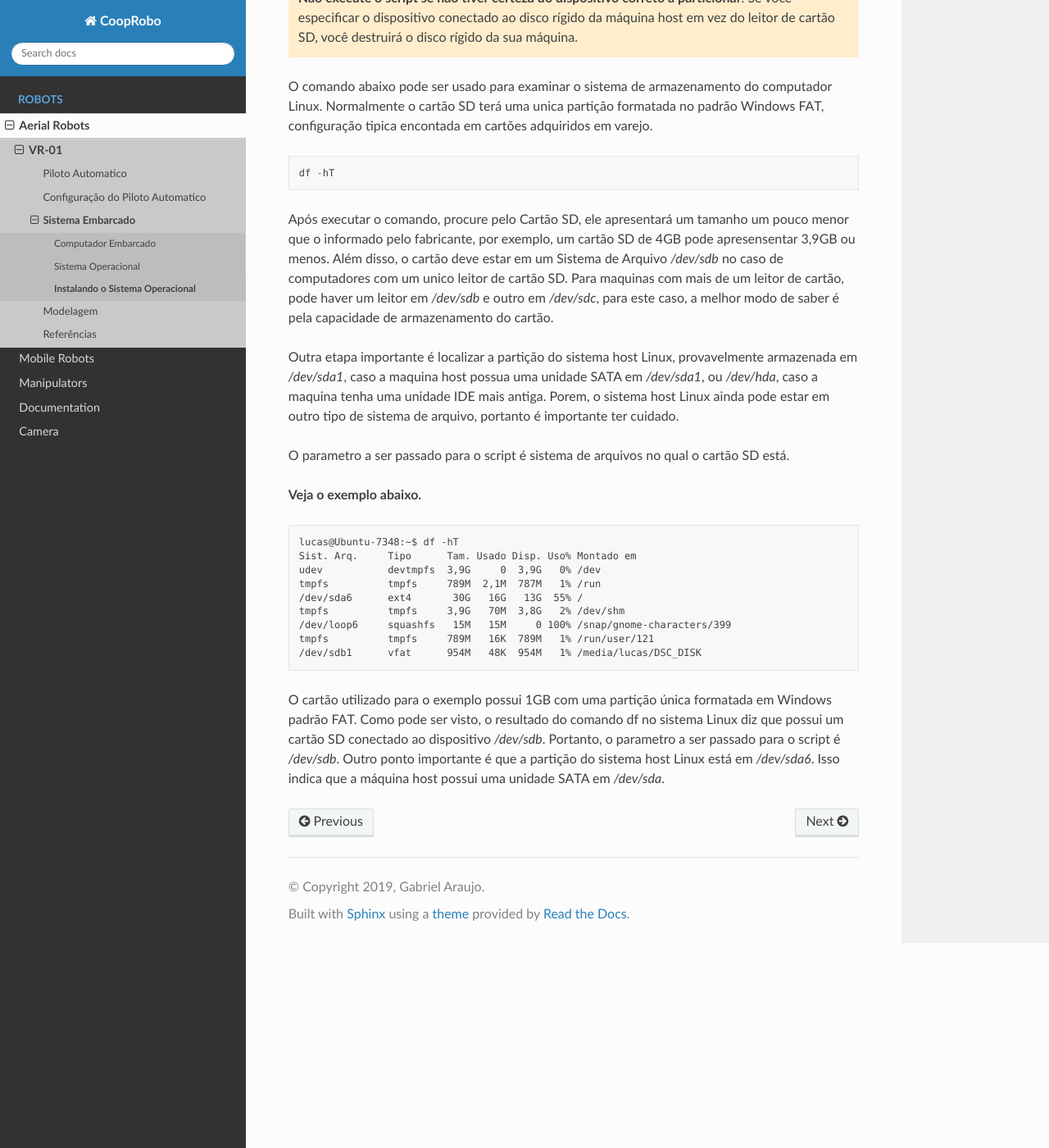
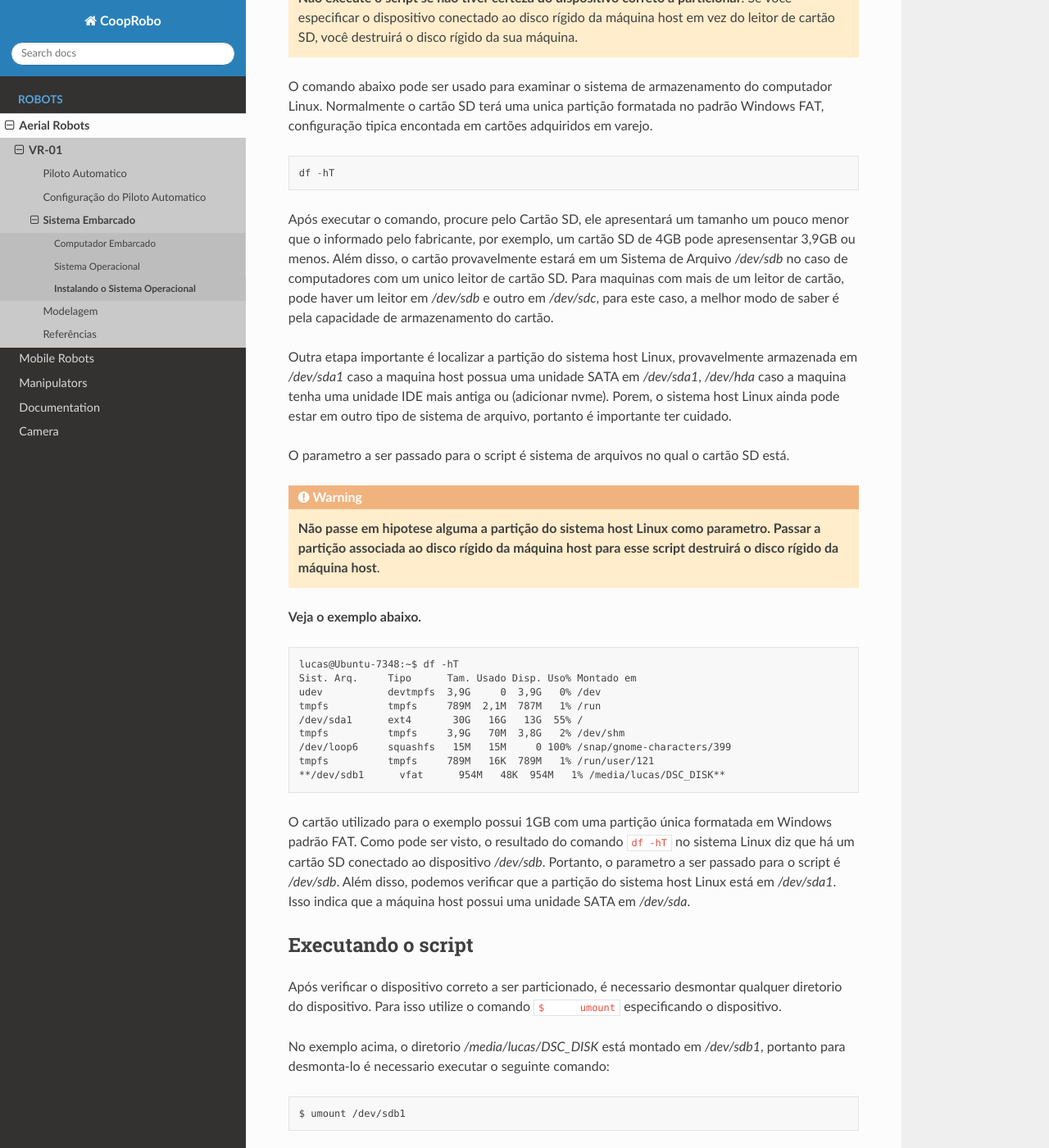
Before and after one commit to aerolab-unb/Aerial-pt, a Sphinx documentation site: the page built from docs/source/aerial/vr01/embedded_system/SD_card.rst, in a window 1280 px wide and 1400 px high, scrolled down 1558 px. Shown: the whole window at 82% size. Built offline with Sphinx 7.4.7 and the Read the Docs theme 2.0.0, drawn with Linux system fonts in a browser that asks for light colours; pages that are not in the unit, such as notebooks, are missing from menus; some of the changed text lies outside the part shown.

Commit message:
cartão SD

```diff
--- a/docs/source/aerial/vr01/embedded_system/SD_card.rst
+++ b/docs/source/aerial/vr01/embedded_system/SD_card.rst
@@ -75,11 +75,16 @@ O comando abaixo pode ser usado para examinar o sistema de armazenamento do comp
 	df -hT
 
 Após executar o comando, procure pelo Cartão SD, ele apresentará um tamanho um pouco menor que o informado pelo fabricante, por exemplo, um cartão SD de 4GB pode apresensentar 3,9GB ou menos.
-Além disso, o cartão deve estar em um Sistema de Arquivo */dev/sdb* no caso de computadores com um unico leitor de cartão SD. Para maquinas com mais de um leitor de cartão, pode haver um leitor em */dev/sdb* e outro em */dev/sdc*, para este caso,  a melhor modo de saber é pela capacidade de armazenamento do cartão.
+Além disso, o cartão provavelmente estará em um Sistema de Arquivo */dev/sdb* no caso de computadores com um unico leitor de cartão SD. Para maquinas com mais de um leitor de cartão, pode haver um leitor em */dev/sdb* e outro em */dev/sdc*, para este caso, a melhor modo de saber é pela capacidade de armazenamento do cartão.
 
-Outra etapa importante é localizar a partição do sistema host Linux, provavelmente armazenada em */dev/sda1*, caso a maquina host possua uma unidade SATA em */dev/sda1*, ou */dev/hda*, caso a maquina tenha uma unidade IDE mais antiga. Porem, o sistema host Linux ainda pode estar em outro tipo de sistema de arquivo, portanto é importante ter cuidado.
+Outra etapa importante é localizar a partição do sistema host Linux, provavelmente armazenada em */dev/sda1* caso a maquina host possua uma unidade SATA em */dev/sda1*, */dev/hda* caso a maquina tenha uma unidade IDE mais antiga ou (adicionar nvme). Porem, o sistema host Linux ainda pode estar em outro tipo de sistema de arquivo, portanto é importante ter cuidado.
+
+.. adicionar nvme tambem
 
 O parametro a ser passado para o script é sistema de arquivos no qual o cartão SD está.
+
+.. Warning::
+   **Não passe em hipotese alguma a partição do sistema host Linux como parametro. Passar a partição associada ao disco rígido da máquina host para esse script destruirá o disco rígido da máquina host**.
 
 **Veja o exemplo abaixo.**
 
@@ -89,10 +94,33 @@ O parametro a ser passado para o script é sistema de arquivos no qual o cartão
 	Sist. Arq.     Tipo      Tam. Usado Disp. Uso% Montado em
 	udev           devtmpfs  3,9G     0  3,9G   0% /dev
 	tmpfs          tmpfs     789M  2,1M  787M   1% /run
-	/dev/sda6      ext4       30G   16G   13G  55% /
+	/dev/sda1      ext4       30G   16G   13G  55% /
 	tmpfs          tmpfs     3,9G   70M  3,8G   2% /dev/shm
 	/dev/loop6     squashfs   15M   15M     0 100% /snap/gnome-characters/399
 	tmpfs          tmpfs     789M   16K  789M   1% /run/user/121
-	/dev/sdb1      vfat      954M   48K  954M   1% /media/lucas/DSC_DISK
+	**/dev/sdb1      vfat      954M   48K  954M   1% /media/lucas/DSC_DISK**
 
-O cartão utilizado para o exemplo possui 1GB com uma partição única formatada em Windows padrão FAT. Como pode ser visto, o resultado do comando df no sistema Linux diz que possui um cartão SD conectado ao dispositivo */dev/sdb*. Portanto, o parametro a ser passado para o script é */dev/sdb*. Outro ponto importante é que a partição do sistema host Linux está em */dev/sda6*. Isso indica que a máquina host possui uma unidade SATA em */dev/sda*.
+O cartão utilizado para o exemplo possui 1GB com uma partição única formatada em Windows padrão FAT. Como pode ser visto, o resultado do comando ``df -hT`` no sistema Linux diz que há um cartão SD conectado ao dispositivo */dev/sdb*. Portanto, o parametro a ser passado para o script é */dev/sdb*. Além disso, podemos verificar que a partição do sistema host Linux está em */dev/sda1*. Isso indica que a máquina host possui uma unidade SATA em */dev/sda*.
+
+
+Executando o script
+~~~~~~~~~~~~~~~~~~~
+
+Após verificar o dispositivo correto a ser particionado, é necessario desmontar qualquer diretorio do dispositivo. Para isso utilize o comando ``$	umount`` especificando o dispositivo.
+
+No exemplo acima, o diretorio */media/lucas/DSC_DISK* está montado em */dev/sdb1*, portanto para desmonta-lo é necessario executar o seguinte comando:
+
+::
+
+	$ umount /dev/sdb1
+
+O script deve ser executado com permissão de super usuario especificando o leitor de cartão SD. No ubuntu, isso é feito acrescentando ``sudo`` antes do comando. No caso do exemplo apresentado, o comando a ser realizado é:
+
+::
+
+	$ sudo ./mk2PartSDCard /dev/sdb
+
+
+Quando a senha for solicitada pelo sistema, use a senha da conta do usuário para confirmar o procedimento.
+
+Em uma execução bem-sucedida, o terminal será semelhante ao seguinte. Um erro pode aparecer é do **sfdisk** (como mostrado abaixo), porém este pode ser ignorado com segurança.
```
Also changed, not shown: other parts of docs/source/aerial/vr01/embedded_system/SD_card.rst (+1 -1 lines), 6 other files.
